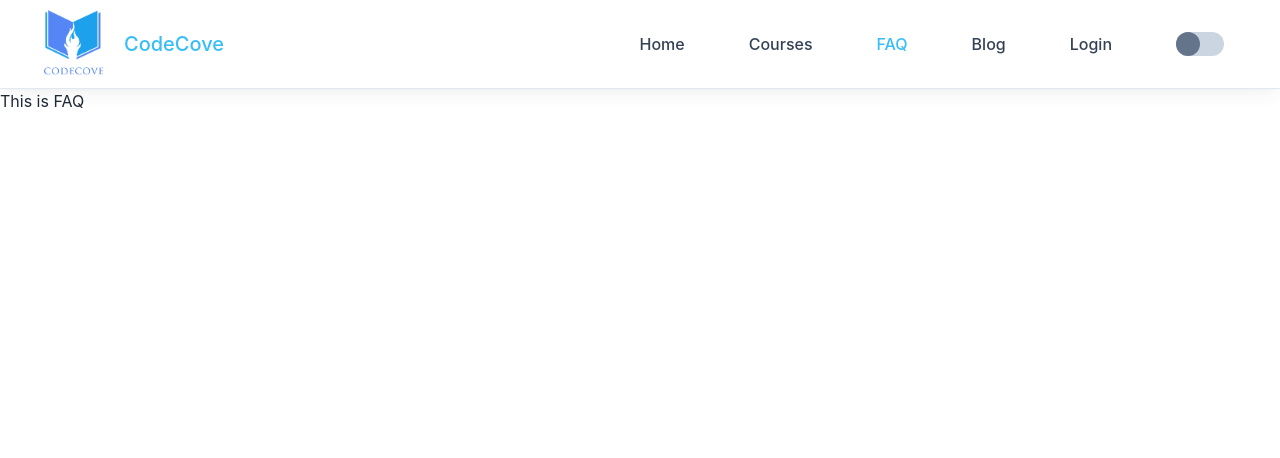
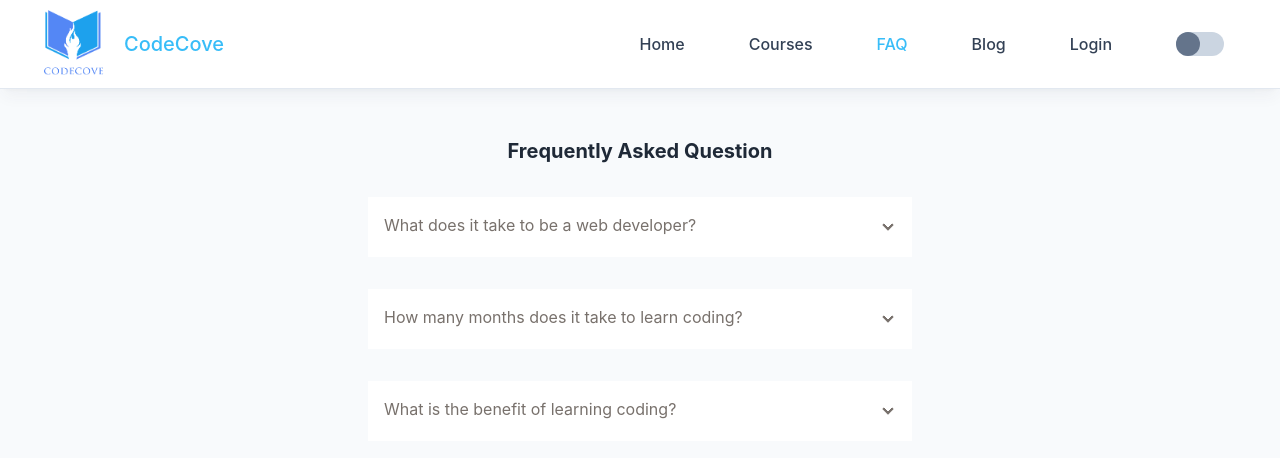
Before and after one commit to rahatsikz/Code-Cove, a React (Create React App) app: page /Faq in a window 1280 px wide. Shown: the top 458 px of the page. Built offline with nearby package versions, Linux system fonts and the light colour scheme; no server answers.

Commit message:
FAQ added

```diff
--- a/src/components/FAQ/FAQ.js
+++ b/src/components/FAQ/FAQ.js
@@ -3,7 +3,62 @@ import React from "react";
 const FAQ = () => {
   return (
     <div>
-      <p>This is FAQ</p>
+      <div className="bg-slate-50 h-[90.8vh]">
+        <div className="w-4/5 xl:w-1/2 mx-auto p-12">
+          <p className="text-center mb-8 text-xl font-bold">
+            Frequently Asked Question
+          </p>
+
+          <div className="collapse collapse-arrow">
+            <input type="checkbox" className="peer" />
+            <div className="collapse-title bg-white text-stone-500 peer-checked:bg-white peer-checked:text-stone-500">
+              What does it take to be a web developer?
+            </div>
+            <div className="collapse-content bg-sky-400 my-4 text-primary-content peer-checked:bg-sky-400 peer-checked:text-secondary-content">
+              <p className="pt-3">
+                To become a Web Developer, you should have an understanding of
+                HTML, CSS, and JavaScript. It's also recommended to learn about
+                CSS and CSS frameworks. Developing these fundamental web
+                development skills will give you the foundation and logic for
+                communicating with programming languages.
+              </p>
+            </div>
+          </div>
+
+          <div className="collapse collapse-arrow">
+            <input type="checkbox" className="peer" />
+            <div className="collapse-title bg-white text-stone-500 peer-checked:bg-white peer-checked:text-stone-500">
+              How many months does it take to learn coding?
+            </div>
+            <div className="collapse-content bg-sky-400 my-4 text-primary-content peer-checked:bg-sky-400 peer-checked:text-secondary-content">
+              <p className="pt-3">
+                Most coding bootcamps last 3-4 months and teach enough coding
+                skills to qualify graduates for entry-level coding jobs. It
+                typically takes 6-12 months to learn to code on your own.
+                Likewise, a bachelor's degree in computer science or computer
+                programming usually takes four years.
+              </p>
+            </div>
+          </div>
+
+          <div className="collapse collapse-arrow">
+            <input type="checkbox" className="peer" />
+            <div className="collapse-title bg-white text-stone-500 peer-checked:bg-white peer-checked:text-stone-500">
+              What is the benefit of learning coding?
+            </div>
+            <div className="collapse-content bg-sky-400 my-4 text-primary-content peer-checked:bg-sky-400 peer-checked:text-secondary-content">
+              <p className="pt-3">
+                Coding is a skill that translates into many career paths and
+                enhances many others, making professionals more versatile and
+                valuable to employers. Job prospects for coders extend far
+                beyond technology companies. Coding improves the mind to view
+                problems from multiple perspectives and think creatively about
+                solving them
+              </p>
+            </div>
+          </div>
+        </div>
+      </div>
     </div>
   );
 };
--- a/src/components/Header/Header.js
+++ b/src/components/Header/Header.js
@@ -25,8 +25,6 @@ const Header = () => {
         >
           {/*      <!-- Brand logo --> */}
           <Link
-            id="WindUI"
-            aria-label="WindUI logo"
             aria-current="page"
             className="flex items-center whitespace-nowrap mt-2 py-3 focus:outline-none lg:flex-1 text-sky-400 text-xl"
             to="/"
```
